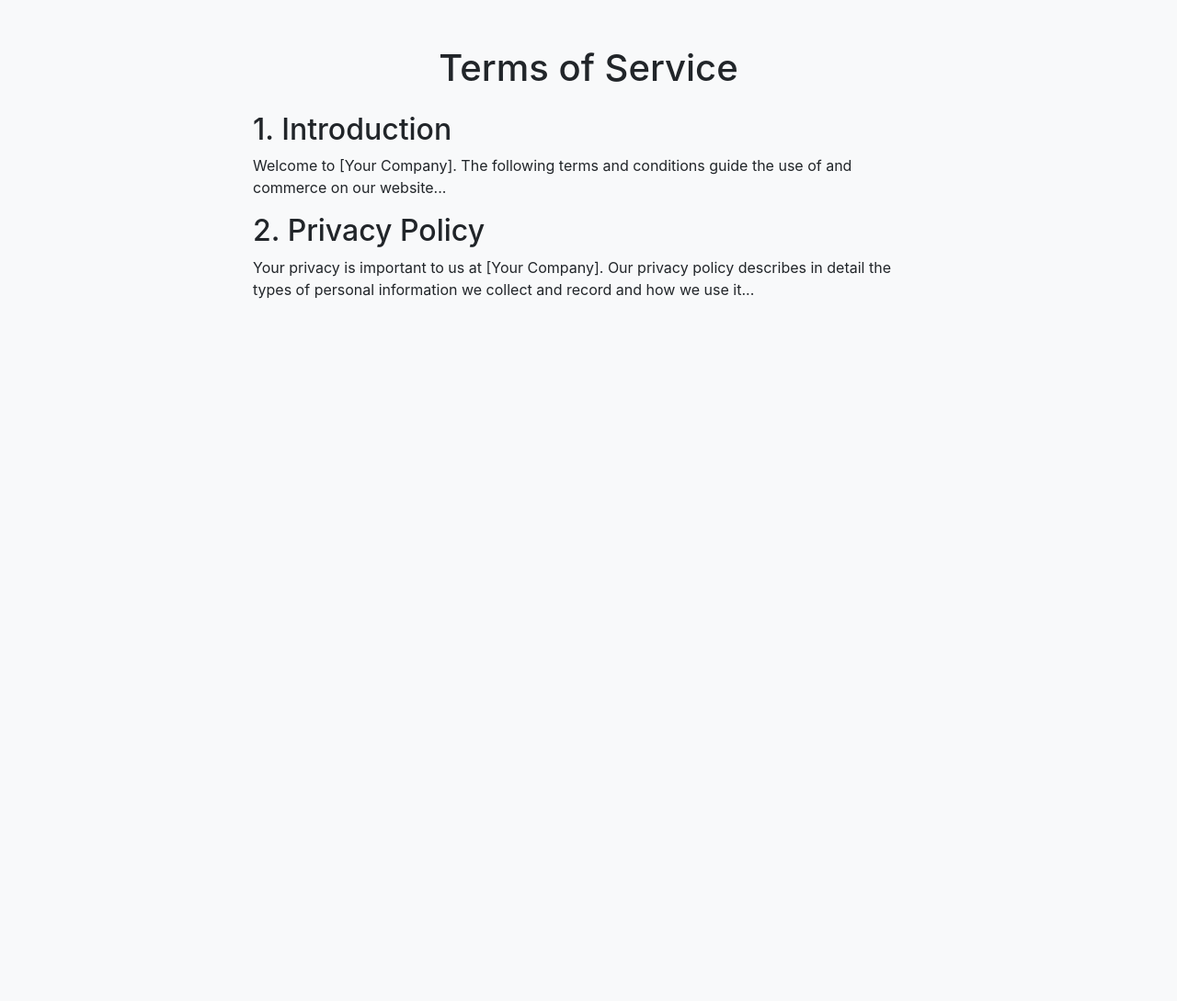
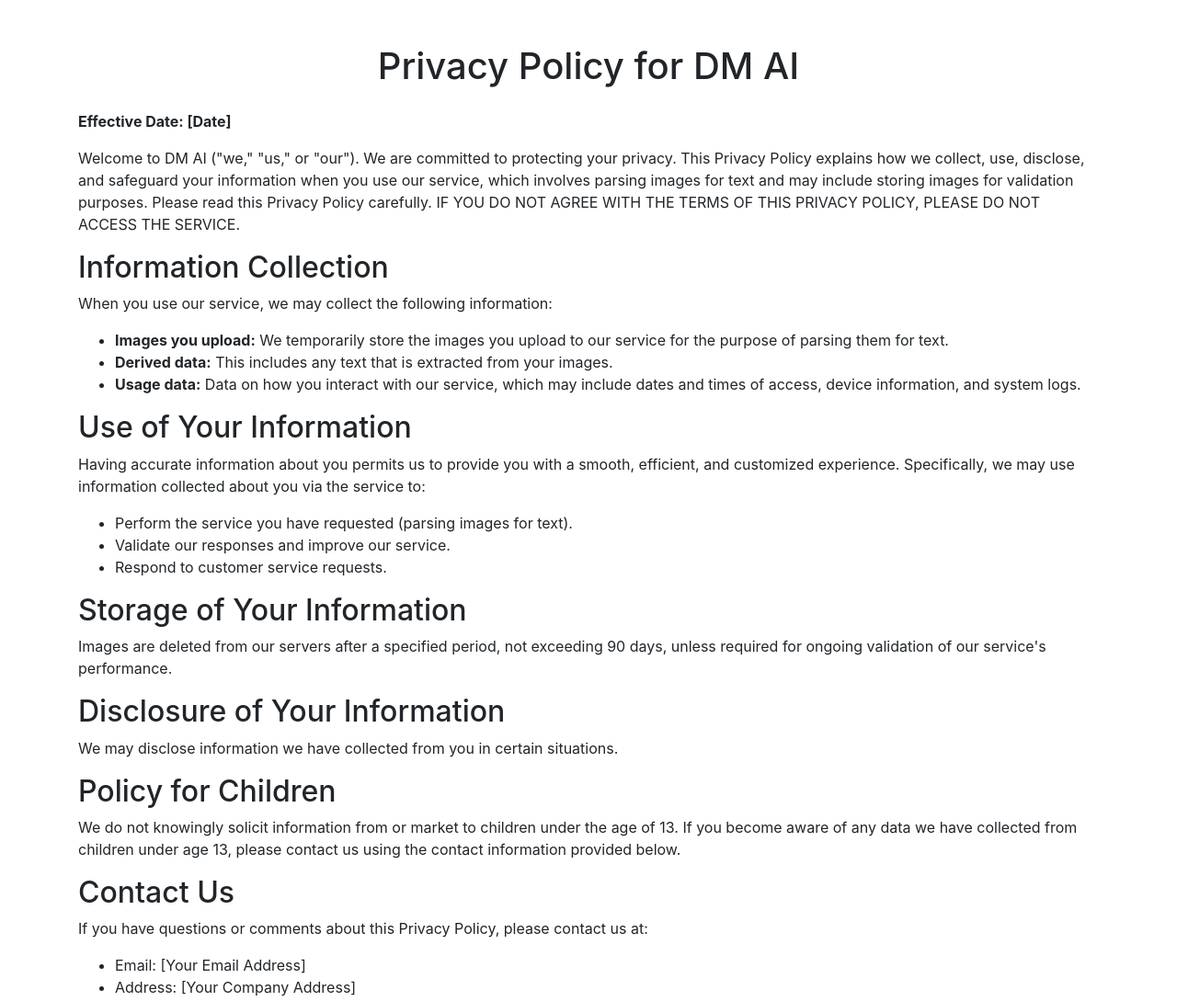
Before and after one commit to assadiandre/dm-tos-pp, a plain HTML site: page privacy/index.html in a window 1280 px wide. Shown: the whole page at 92% size. Before the commit the page ends 800 px from the top, so only its background shows below. Drawn offline with nearby package versions, Linux system fonts and the light colour scheme.

Commit message:
updated priv policy page

```diff
--- a/privacy/index.html
+++ b/privacy/index.html
@@ -3,40 +3,43 @@
 <head>
     <meta charset="UTF-8">
     <meta name="viewport" content="width=device-width, initial-scale=1.0">
-    <title>Terms of Service</title>
-    <!-- Bootstrap CSS -->
+    <title>Privacy Policy - DM AI</title>
     <link href="https://stackpath.bootstrapcdn.com/bootstrap/4.5.2/css/bootstrap.min.css" rel="stylesheet">
-    <style>
-        body {
-            background-color: #f8f9fa; /* A light grey background */
-        }
-        .tos-container {
-            margin-top: 50px;
-        }
-    </style>
 </head>
 <body>
-
-<div class="container tos-container">
-    <div class="row justify-content-center">
-        <div class="col-md-8">
-            <h1 class="text-center mb-4">Terms of Service</h1>
-            <section>
-                <h2>1. Introduction</h2>
-                <p>Welcome to [Your Company]. The following terms and conditions guide the use of and commerce on our website...</p>
-            </section>
-            <section>
-                <h2>2. Privacy Policy</h2>
-                <p>Your privacy is important to us at [Your Company]. Our privacy policy describes in detail the types of personal information we collect and record and how we use it...</p>
-            </section>
-            <!-- Add more sections as needed -->
-        </div>
+    <div class="container my-5">
+        <h1 class="text-center mb-4">Privacy Policy for DM AI</h1>
+        <p><strong>Effective Date: [Date]</strong></p>
+        <p>Welcome to DM AI ("we," "us," or "our"). We are committed to protecting your privacy. This Privacy Policy explains how we collect, use, disclose, and safeguard your information when you use our service, which involves parsing images for text and may include storing images for validation purposes. Please read this Privacy Policy carefully. IF YOU DO NOT AGREE WITH THE TERMS OF THIS PRIVACY POLICY, PLEASE DO NOT ACCESS THE SERVICE.</p>
+        <h2>Information Collection</h2>
+        <p>When you use our service, we may collect the following information:</p>
+        <ul>
+            <li><strong>Images you upload:</strong> We temporarily store the images you upload to our service for the purpose of parsing them for text.</li>
+            <li><strong>Derived data:</strong> This includes any text that is extracted from your images.</li>
+            <li><strong>Usage data:</strong> Data on how you interact with our service, which may include dates and times of access, device information, and system logs.</li>
+        </ul>
+        <h2>Use of Your Information</h2>
+        <p>Having accurate information about you permits us to provide you with a smooth, efficient, and customized experience. Specifically, we may use information collected about you via the service to:</p>
+        <ul>
+            <li>Perform the service you have requested (parsing images for text).</li>
+            <li>Validate our responses and improve our service.</li>
+            <li>Respond to customer service requests.</li>
+        </ul>
+        <h2>Storage of Your Information</h2>
+        <p>Images are deleted from our servers after a specified period, not exceeding 90 days, unless required for ongoing validation of our service's performance.</p>
+        <h2>Disclosure of Your Information</h2>
+        <p>We may disclose information we have collected from you in certain situations.</p>
+        <h2>Policy for Children</h2>
+        <p>We do not knowingly solicit information from or market to children under the age of 13. If you become aware of any data we have collected from children under age 13, please contact us using the contact information provided below.</p>
+        <h2>Contact Us</h2>
+        <p>If you have questions or comments about this Privacy Policy, please contact us at:</p>
+        <ul>
+            <li>Email: [Your Email Address]</li>
+            <li>Address: [Your Company Address]</li>
+        </ul>
     </div>
-</div>
-
-<!-- Bootstrap JS, Popper.js, and jQuery -->
-<script src="https://code.jquery.com/jquery-3.5.1.slim.min.js"></script>
-<script src="https://cdn.jsdelivr.net/npm/@popperjs/core@2.9.1/dist/umd/popper.min.js"></script>
-<script src="https://stackpath.bootstrapcdn.com/bootstrap/4.5.2/js/bootstrap.min.js"></script>
+    <script src="https://code.jquery.com/jquery-3.5.1.slim.min.js"></script>
+    <script src="https://cdn.jsdelivr.net/npm/@popperjs/core@2.9.1/dist/umd/popper.min.js"></script>
+    <script src="https://stackpath.bootstrapcdn.com/bootstrap/4.5.2/js/bootstrap.min.js"></script>
 </body>
 </html>
```
